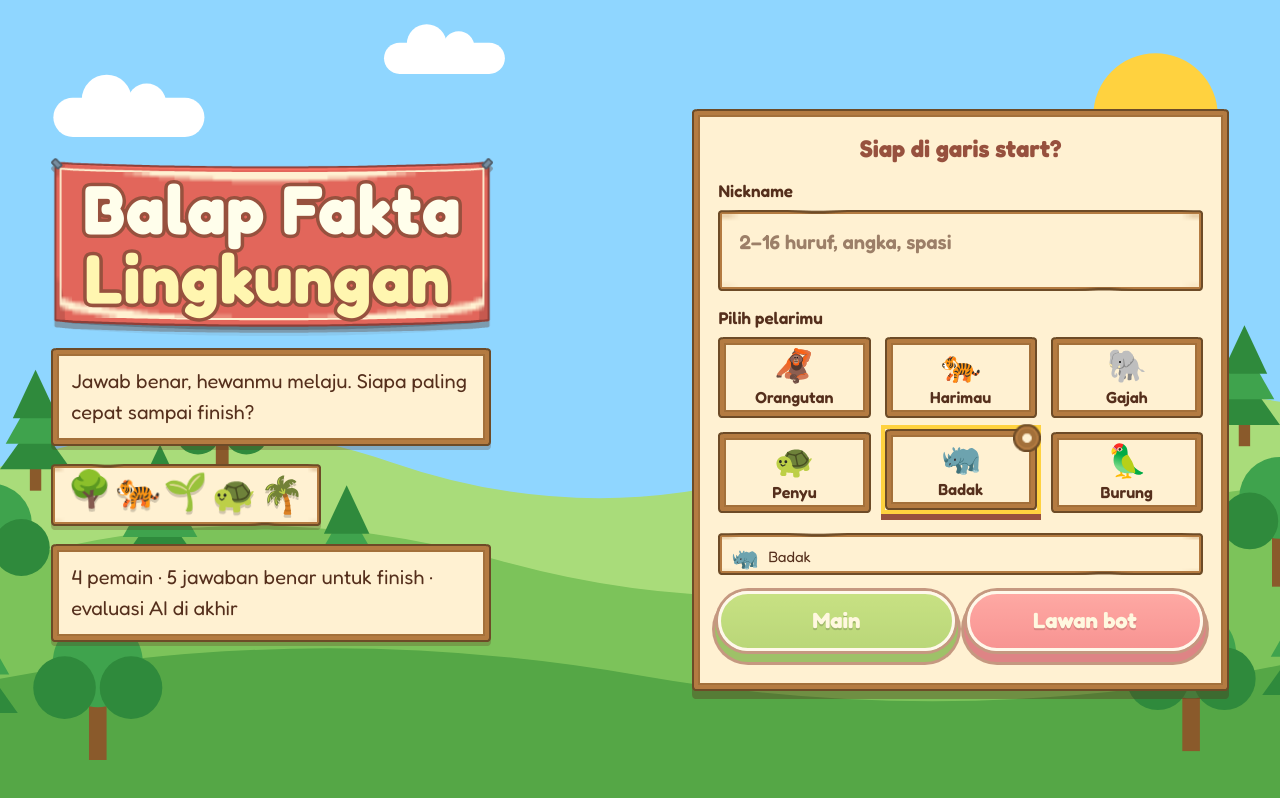
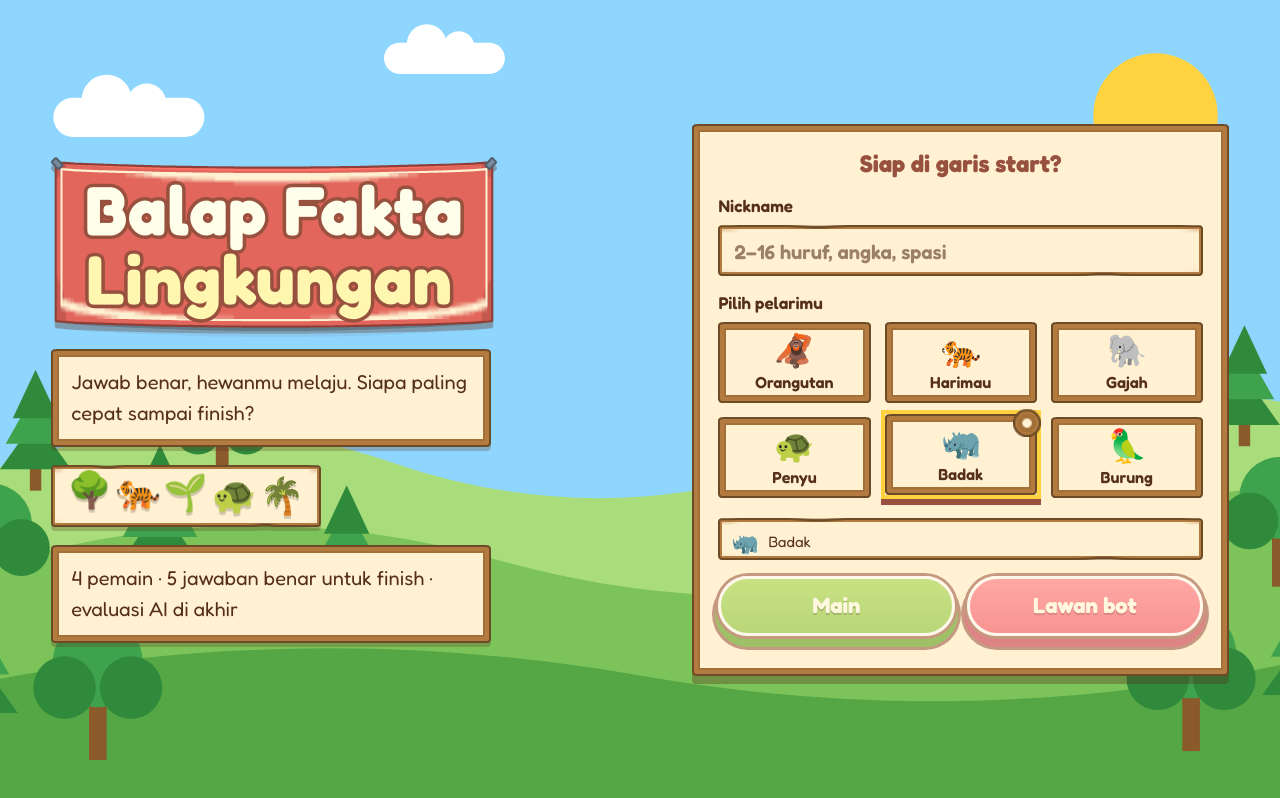
Before and after one commit to keinan21/logicodix, a React (Vite) app: page / in a window 1280 px wide. Built offline with nearby package versions, Linux system fonts and the light colour scheme; no server answers.

Commit message:
fix(ui): samakan border-width dengan slice 9-slice (T-21)
- Banner: border-width 16/24/12/24 = slice asli (sebelumnya 14/22/12
  sehingga tepi banner gepeng saat dirender)
- Input: border-width 4px mengikuti button_brown (masih sisa 9/9/29
  dari aset dobo)

```diff
--- a/src/client/screens/Home.css
+++ b/src/client/screens/Home.css
@@ -30,8 +30,8 @@
 .home-plank {
   padding: 2px 10px 6px;
   border: solid transparent;
-  border-width: 14px 22px 12px;
-  border-image: var(--plank) 16 24 12 24 fill / 14px 22px 12px 22px stretch;
+  border-width: 16px 24px 12px;
+  border-image: var(--plank) 16 24 12 24 fill / 16px 24px 12px 24px stretch;
   filter: drop-shadow(0 6px 0 var(--color-shadow-strong));
 }
 
--- a/src/client/screens/Podium.css
+++ b/src/client/screens/Podium.css
@@ -27,8 +27,8 @@
   margin: 0;
   padding: 2px 12px 6px;
   border: solid transparent;
-  border-width: 14px 22px 12px;
-  border-image: var(--plank) 16 24 12 24 fill / 14px 22px 12px 22px stretch;
+  border-width: 16px 24px 12px;
+  border-image: var(--plank) 16 24 12 24 fill / 16px 24px 12px 24px stretch;
   filter: drop-shadow(0 6px 0 var(--color-shadow-strong));
 }
 
--- a/src/client/styles.css
+++ b/src/client/styles.css
@@ -196,8 +196,8 @@
   display: inline-block;
   padding: 2px 12px 6px;
   border: solid transparent;
-  border-width: 14px 22px 12px;
-  border-image: var(--plank) 16 24 12 24 fill / 14px 22px 12px 22px stretch;
+  border-width: 16px 24px 12px;
+  border-image: var(--plank) 16 24 12 24 fill / 16px 24px 12px 24px stretch;
   filter: drop-shadow(0 5px 0 var(--color-shadow-strong));
 }
 
@@ -418,8 +418,8 @@ button,
   color: var(--ink);
   background: none;
   border: solid transparent;
-  border-width: 9px 9px 29px;
-  border-image: var(--field) 4 4 4 4 fill / 4px 4px 4px 4px stretch;
+  border-width: 4px;
+  border-image: var(--field) 4 4 4 4 fill / 4px stretch;
 }
 
 .field-control::placeholder {
```
